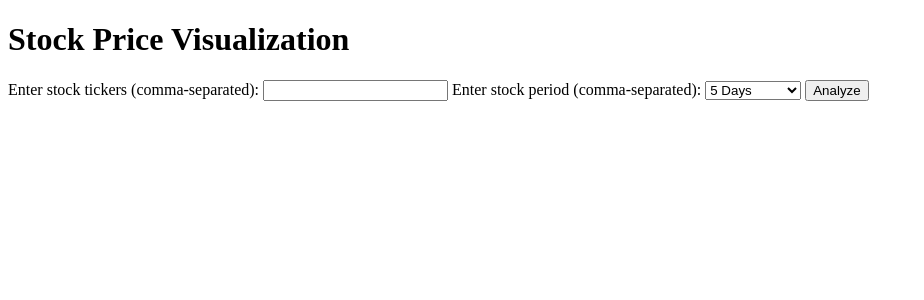
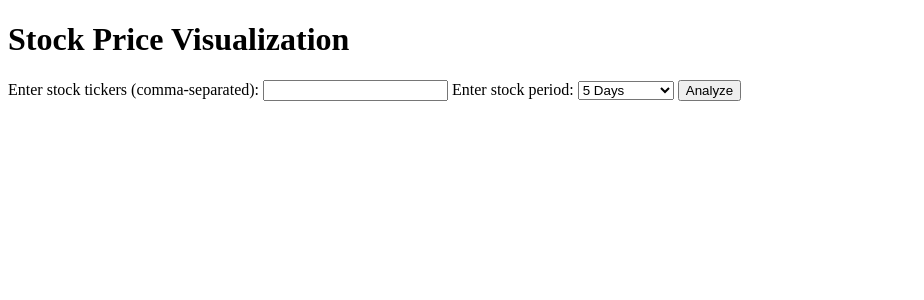
Before and after one commit to pdavi27/algorithmic_trading, a Flask app: page /analyze in a window 1280 px wide. Shown: the top 300 px of the page, without its empty margins (0-924 px from the left). Run offline with Flask 3, Linux system fonts and the light colour scheme; some libraries are stand-ins or nearby versions.

Commit message:
modified:   templates/index.html

```diff
--- a/templates/index.html
+++ b/templates/index.html
@@ -13,7 +13,7 @@
         <label for="stock_tickers">Enter stock tickers (comma-separated):</label>
         <input type="text" name="stock_tickers" id="stock_tickers">
 
-        <label for="stock_period">Enter stock period (comma-separated):</label>
+        <label for="stock_period">Enter stock period:</label>
         <select name="stock_period" id="stock_period">
             <option value="5d">5 Days</option>
             <option value="1mo">1 Month</option>
```
